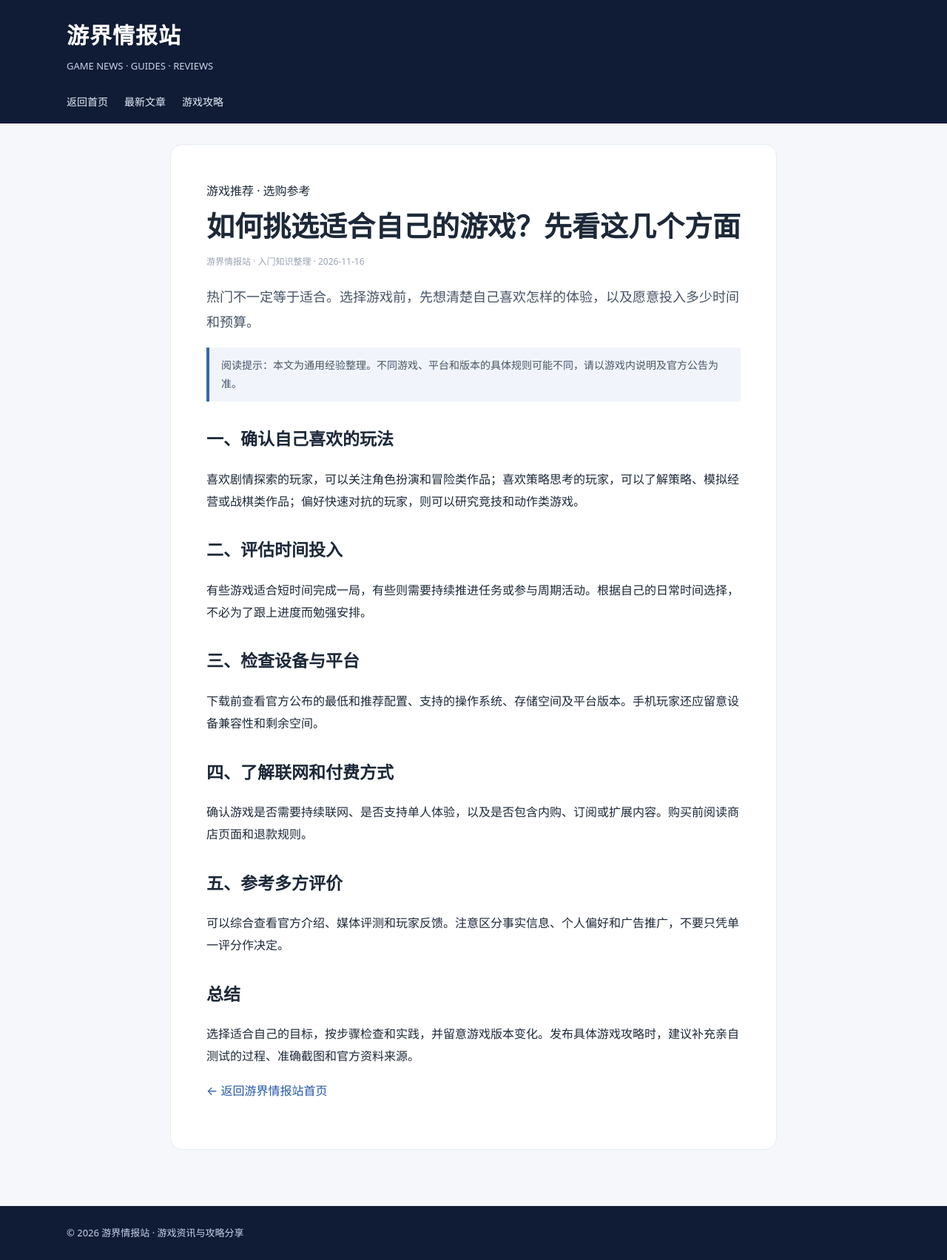
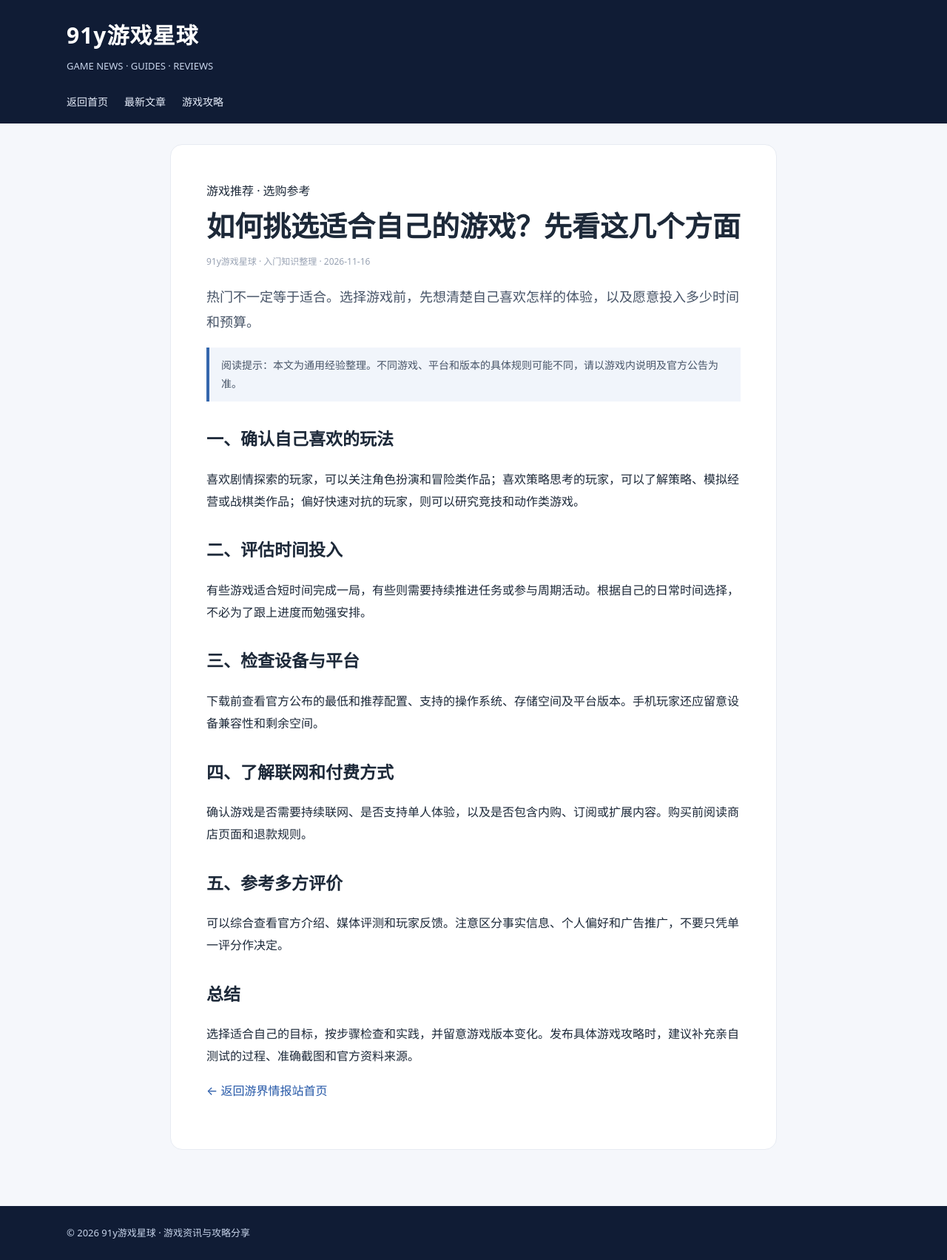
Before and after one commit to 91y5565048/91y5565048.github.io, a plain HTML site: page articles/how-to-choose-games.html in a window 1280 px wide. Shown: the whole page at 74% size. Drawn offline with Linux system fonts and the light colour scheme.

Commit message:
Update title and footer for game selection article

```diff
--- a/articles/how-to-choose-games.html
+++ b/articles/how-to-choose-games.html
@@ -1,12 +1,12 @@
 <!doctype html>
 <html lang="zh-CN"><head><meta charset="utf-8"><meta name="viewport" content="width=device-width,initial-scale=1">
-<title>如何挑选适合自己的游戏？先看这几个方面 - 游界情报站</title><meta name="description" content="从玩法类型、时间投入、设备性能、联网要求和付费模式几个角度，帮助玩家选择适合自己的游戏。">
+<title>如何挑选适合自己的游戏？先看这几个方面 - 91y游戏星球</title><meta name="description" content="从玩法类型、时间投入、设备性能、联网要求和付费模式几个角度，帮助玩家选择适合自己的游戏。">
 <link rel="canonical" href="https://YOUR-GITHUB-USERNAME.github.io/articles/how-to-choose-games.html">
 <link rel="stylesheet" href="../assets/style.css"></head>
-<body><header class="top"><div class="wrap"><div class="brand"><h1><a style="color:#fff" href="../index.html">游界情报站</a></h1><p>GAME NEWS · GUIDES · REVIEWS</p></div><nav><a href="../index.html">返回首页</a><a href="../index.html#news">最新文章</a><a href="../index.html#guides">游戏攻略</a></nav></div></header>
-<main class="wrap"><article class="article"><div class="kicker">游戏推荐 · 选购参考</div><h1>如何挑选适合自己的游戏？先看这几个方面</h1><p class="meta">游界情报站 · 入门知识整理 · 2026-11-16</p><p class="intro">热门不一定等于适合。选择游戏前，先想清楚自己喜欢怎样的体验，以及愿意投入多少时间和预算。</p><div class="notice">阅读提示：本文为通用经验整理。不同游戏、平台和版本的具体规则可能不同，请以游戏内说明及官方公告为准。</div><h2>一、确认自己喜欢的玩法</h2><p>喜欢剧情探索的玩家，可以关注角色扮演和冒险类作品；喜欢策略思考的玩家，可以了解策略、模拟经营或战棋类作品；偏好快速对抗的玩家，则可以研究竞技和动作类游戏。</p>
+<body><header class="top"><div class="wrap"><div class="brand"><h1><a style="color:#fff" href="../index.html">91y游戏星球</a></h1><p>GAME NEWS · GUIDES · REVIEWS</p></div><nav><a href="../index.html">返回首页</a><a href="../index.html#news">最新文章</a><a href="../index.html#guides">游戏攻略</a></nav></div></header>
+<main class="wrap"><article class="article"><div class="kicker">游戏推荐 · 选购参考</div><h1>如何挑选适合自己的游戏？先看这几个方面</h1><p class="meta">91y游戏星球 · 入门知识整理 · 2026-11-16</p><p class="intro">热门不一定等于适合。选择游戏前，先想清楚自己喜欢怎样的体验，以及愿意投入多少时间和预算。</p><div class="notice">阅读提示：本文为通用经验整理。不同游戏、平台和版本的具体规则可能不同，请以游戏内说明及官方公告为准。</div><h2>一、确认自己喜欢的玩法</h2><p>喜欢剧情探索的玩家，可以关注角色扮演和冒险类作品；喜欢策略思考的玩家，可以了解策略、模拟经营或战棋类作品；偏好快速对抗的玩家，则可以研究竞技和动作类游戏。</p>
 <h2>二、评估时间投入</h2><p>有些游戏适合短时间完成一局，有些则需要持续推进任务或参与周期活动。根据自己的日常时间选择，不必为了跟上进度而勉强安排。</p>
 <h2>三、检查设备与平台</h2><p>下载前查看官方公布的最低和推荐配置、支持的操作系统、存储空间及平台版本。手机玩家还应留意设备兼容性和剩余空间。</p>
 <h2>四、了解联网和付费方式</h2><p>确认游戏是否需要持续联网、是否支持单人体验，以及是否包含内购、订阅或扩展内容。购买前阅读商店页面和退款规则。</p>
 <h2>五、参考多方评价</h2><p>可以综合查看官方介绍、媒体评测和玩家反馈。注意区分事实信息、个人偏好和广告推广，不要只凭单一评分作决定。</p><h2>总结</h2><p>选择适合自己的目标，按步骤检查和实践，并留意游戏版本变化。发布具体游戏攻略时，建议补充亲自测试的过程、准确截图和官方资料来源。</p><p><a href="../index.html">← 返回游界情报站首页</a></p></article></main>
-<footer><div class="wrap">© 2026 游界情报站 · 游戏资讯与攻略分享</div></footer></body></html>
+<footer><div class="wrap">© 2026 91y游戏星球 · 游戏资讯与攻略分享</div></footer></body></html>
```
